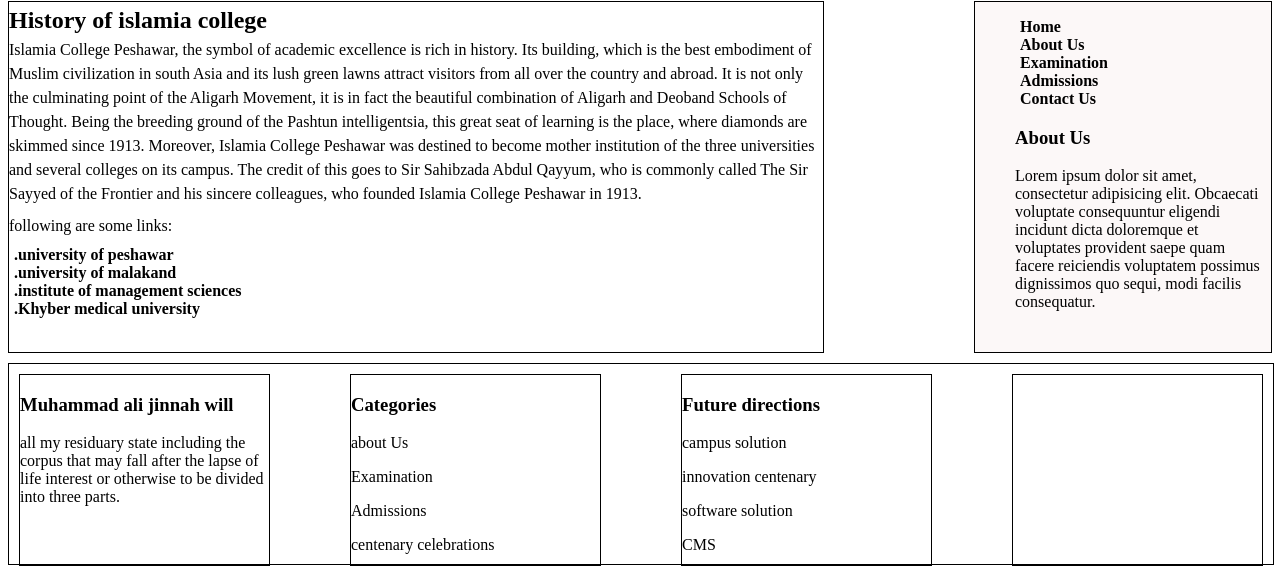
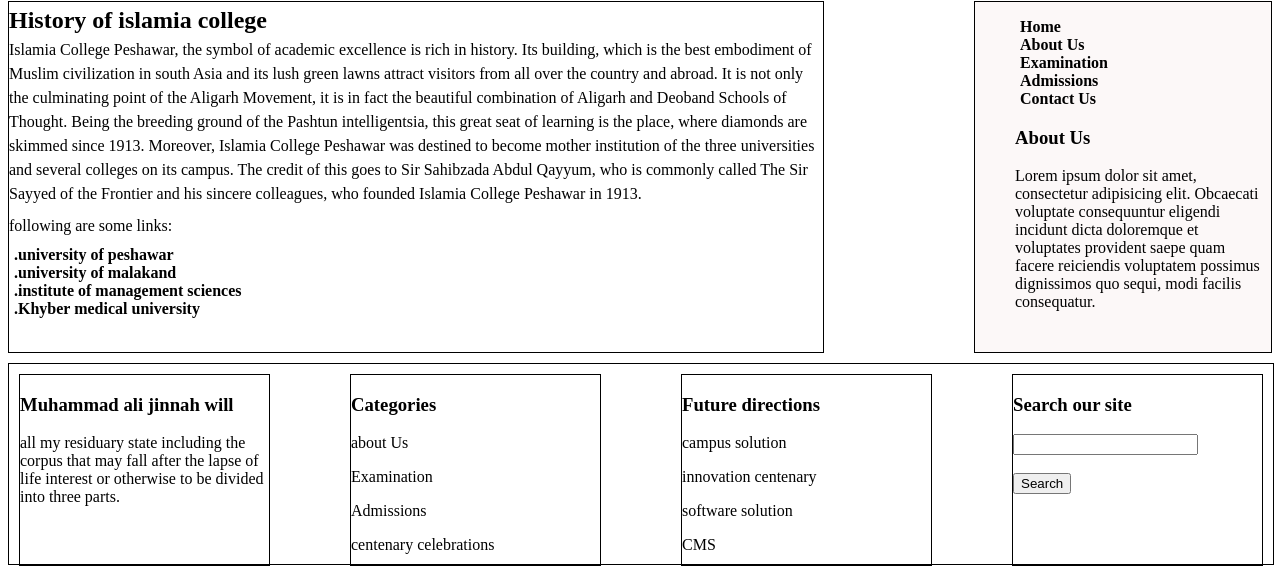
Before and after one commit to MuhammadUmair151601/ICP_clone, a plain HTML site: page index.html in a window 1280 px wide. Shown: the part 537-1110 px from the top of the page. Drawn offline with Linux system fonts and the light colour scheme.

Commit message:
div four in label done

```diff
--- a/index.html
+++ b/index.html
@@ -61,7 +61,11 @@
         <p>software solution</p>
         <p>CMS</p>
     </div>
-    <div class="label"></div>
+    <div class="label">
+        <h3>Search our site</h3>
+        <input type="search"><br><br>
+        <button>Search</button>
+    </div>
 </div>
 </body>
 </html>
```
